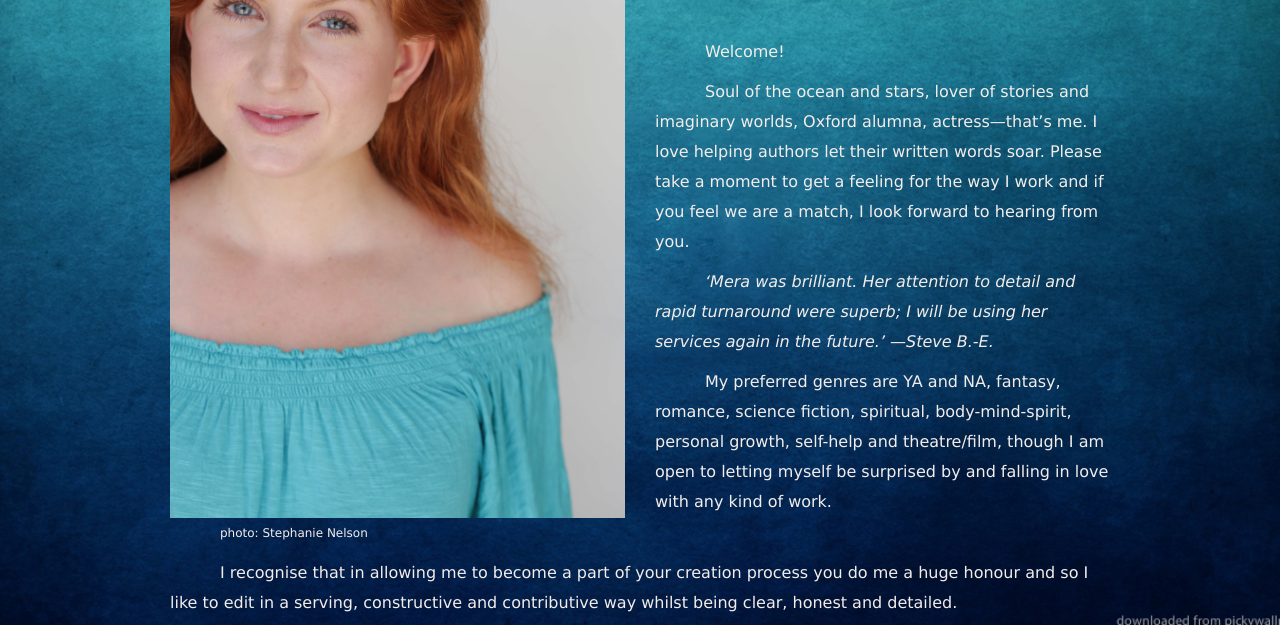
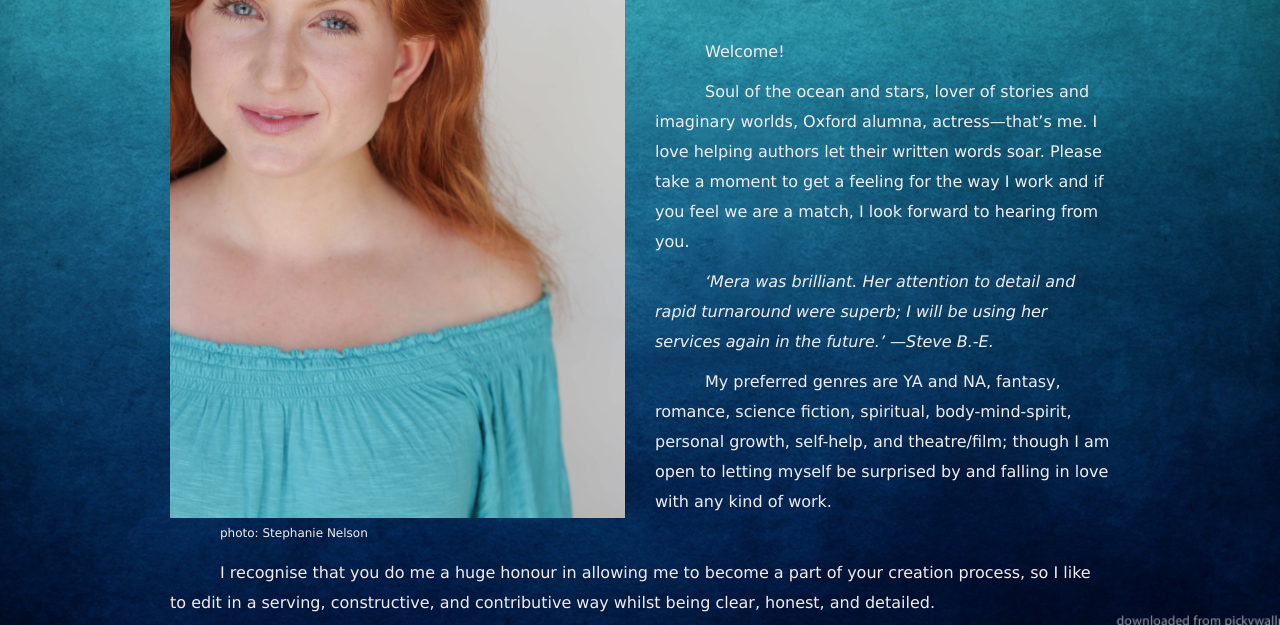
Before and after one commit to IMera/blue_edit, a plain HTML site: page index.html in a window 1280 px wide. Shown: the part 165-790 px from the top of the page. Drawn offline with nearby package versions, Linux system fonts and the light colour scheme; files that its build step writes are made by us from their sources; a script that the page names is missing.

Commit message:
serical comma index page

```diff
--- a/index.html
+++ b/index.html
@@ -77,7 +77,7 @@
 </p>
 
 <p>
-  My preferred genres are YA and NA, fantasy, romance, science fiction, spiritual, body-mind-spirit, personal growth, self-help and theatre/film, though I am open to letting myself be surprised by and falling in love with any kind of work.
+  My preferred genres are YA and NA, fantasy, romance, science fiction, spiritual, body-mind-spirit, personal growth, self-help, and theatre/film; though I am open to letting myself be surprised by and falling in love with any kind of work.
 
 </p>
 
@@ -89,7 +89,7 @@
 <div class="col-xs-12">
 
 <p>
-  I recognise that in allowing me to become a part of your creation process you do me a huge honour and so I like to edit in a serving, constructive and contributive way whilst being clear, honest and detailed.
+  I recognise that you do me a huge honour in allowing me to become a part of your creation process, so I like to edit in a serving, constructive, and contributive way whilst being clear, honest, and detailed.
 </p>
 
 <p>
```
